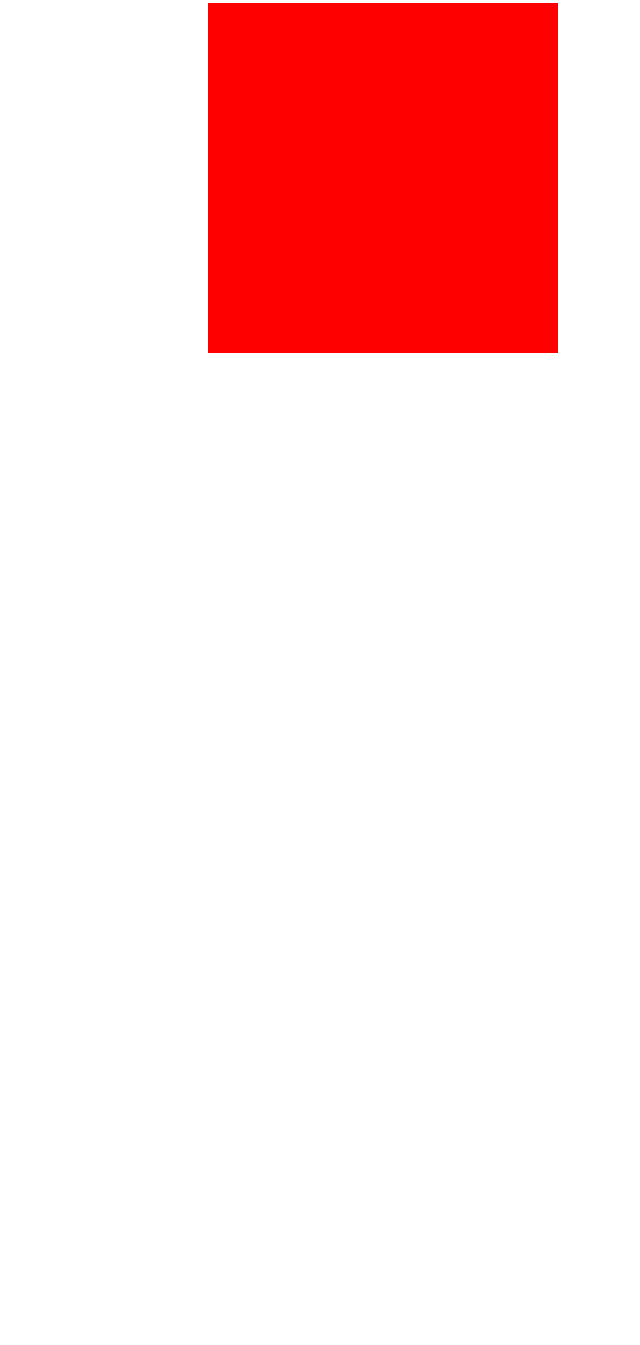
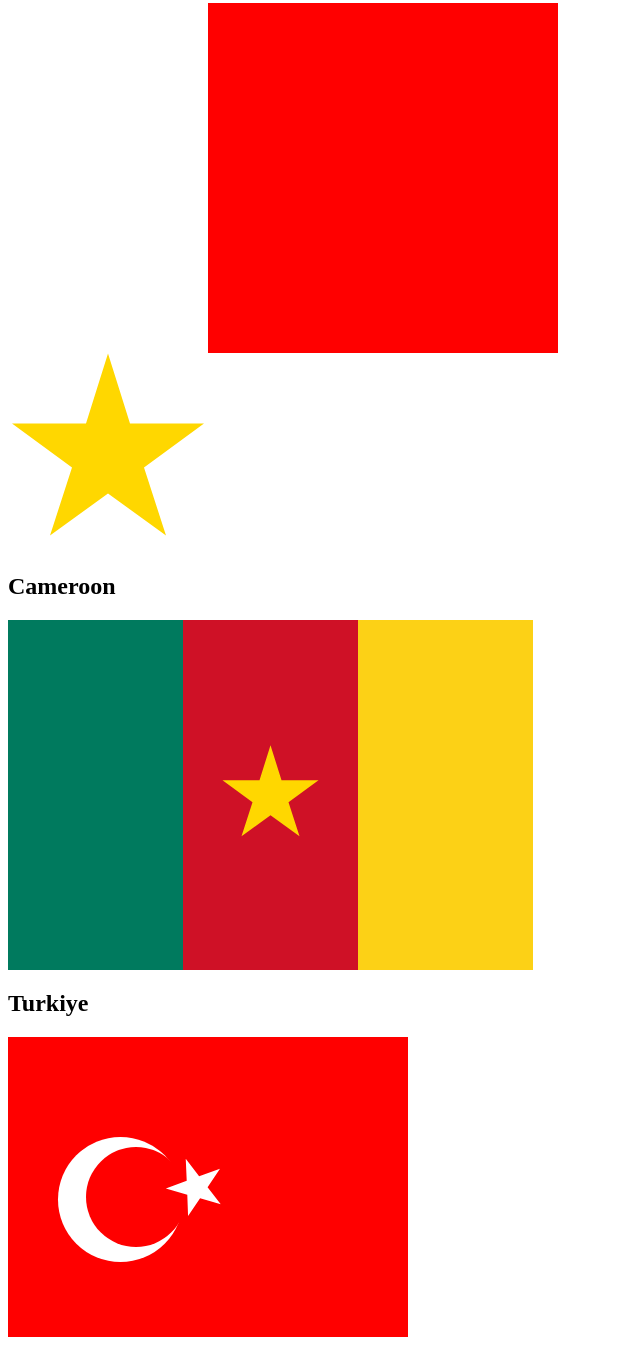
Before and after one commit to PetarBasanovic/sjwp_basanovic_petar, a plain HTML site: page CSS_flags/index.html in a window 1280 px wide. Shown: the part 883-2228 px from the top of the page, without its empty margins (0-640 px from the left). Before the commit the page ends 1244 px from the top, so only its background shows below. Drawn offline with Linux system fonts and the light colour scheme.

Commit message:
zvijezda

```diff
--- a/CSS_flags/index.html
+++ b/CSS_flags/index.html
@@ -5,6 +5,25 @@
     <meta name="viewport" content="width=device-width, initial-scale=1.0">
     <title>CSS flags</title>
     <link rel="stylesheet" href="./styles.css">
+    <style>
+        .zvijezda{
+            width: 200px;
+            height: 200px;
+            background: gold;
+            clip-path: polygon(
+                50% 0%,
+                61% 35%,
+                98% 35%,
+                68% 57%,
+                79% 91%,
+                50% 70%,
+                21% 91%,
+                32% 57%,
+                2% 35%,
+                39% 35%
+            );
+        }
+    </style>
 </head>
 <body>
     <h2>zastava islanda</h2>
@@ -21,9 +40,28 @@
         <div class="zuto"></div>
     </div>
     <br>
+
     <h2>zastava bahreina</h2>
     <div class="b1">
         <div class="b2"></div>
     </div>
+    <div class="zvijezda"></div>
+    <h2>Cameroon</h2>
+    <div class="zel">
+        <div class="crv">
+            <div class="zut">
+                <div class="zutz"></div>
+            </div>
+        </div>
+    </div>
+
+    <h2>Turkiye</h2>
+    <div class="t1">
+        <div class="t2">
+            <div class="t3">
+                <div class="t4"></div>
+            </div>
+        </div>
+    </div>
 </body>
 </html>
--- a/CSS_flags/styles.css
+++ b/CSS_flags/styles.css
@@ -76,3 +76,92 @@
     width: 50px;
     z-index: 1;
 }
+
+.zel{
+    position: relative;
+    background-color: #007A5E;
+    height: 350px;
+    width: 175px;
+}
+.crv{
+    margin-left: 175px;
+    position: absolute;
+    background-color: #CF1126;
+    height: 350px;
+    width: 175px;
+}
+.zut{
+    position: absolute;
+    background-color: #FCD116;
+    height: 350px;
+    width: 175px;
+    margin-left: 175px;
+}
+.zutz{
+    position: absolute;
+    width: 100px;
+    height: 100px;
+    margin-top: 125px;
+    margin-left: -137.5px;
+    background: gold;
+    clip-path: polygon(
+            50% 0%,
+            61% 35%,
+            98% 35%,
+            68% 57%,
+            79% 91%,
+            50% 70%,
+            21% 91%,
+            32% 57%,
+            2% 35%,
+            39% 35%
+        );
+}
+
+.t1{
+    position: relative;
+    background-color: red;
+    height: 300px;
+    width: 400px;
+}
+.t2{
+    border-radius: 50%;
+    height: 125px;
+    width: 125px;
+    position: absolute;
+    background-color: white;
+    z-index: 1;
+    margin-top: 100px;
+    margin-left: 50px;
+}
+.t3{
+    border-radius: 50%;
+    height: 100px;
+    width: 100px;
+    position: absolute;
+    background-color: red;
+    z-index: 2;
+    margin-top: 10px;
+    margin-left: 27.5px;
+}
+.t4{
+    position: absolute;
+    width: 60px;
+    height: 60px;
+    margin-top: 10px;
+    margin-left: 80px;
+    background: white;
+    clip-path: polygon(
+            50% 0%,
+            61% 35%,
+            98% 35%,
+            68% 57%,
+            79% 91%,
+            50% 70%,
+            21% 91%,
+            32% 57%,
+            2% 35%,
+            39% 35%
+        );
+        transform: rotate(-20deg);
+}
```
